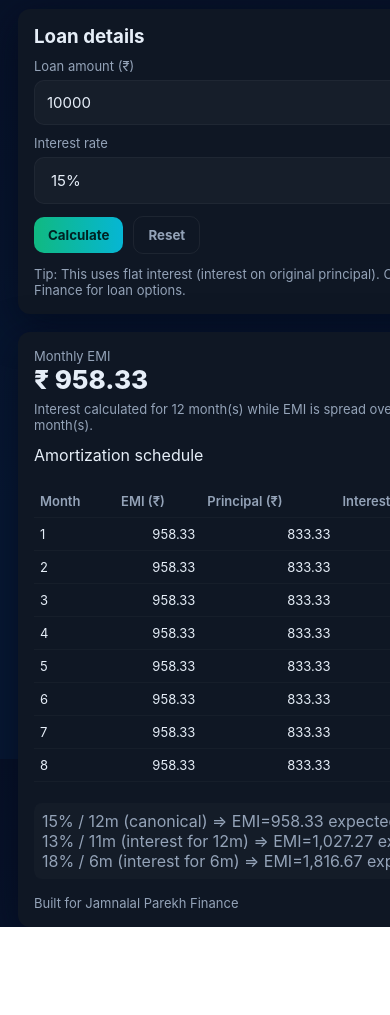
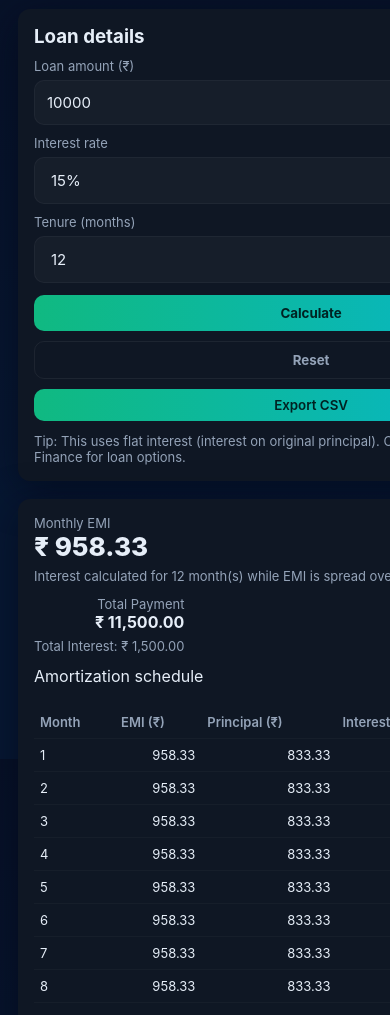
Before and after one commit to SARKCOM/Calcy, a plain HTML site: page index.html in a window 390 px wide. Shown: the part 85-1100 px from the top of the page. Before the commit the page ends 1012 px from the top, so only its background shows below. Drawn offline with Linux system fonts and the light colour scheme.

Commit message:
Add files via upload

```diff
--- a/index.html
+++ b/index.html
@@ -40,19 +40,36 @@ Author: Generated for Gaurav
     .company p{margin:2px 0 0;color:var(--muted);font-size:13px}
     .card{background:linear-gradient(180deg, rgba(255,255,255,0.02), rgba(255,255,255,0.01));border-radius:14px;padding:18px;box-shadow:0 10px 40px rgba(2,6,23,0.6)}
 
+    /* layout */
     .grid{display:grid;grid-template-columns:1fr 360px;gap:18px}
     @media (max-width:820px){.grid{grid-template-columns:1fr}}
 
     .form{background:var(--card);padding:16px;border-radius:12px}
     label{display:block;font-size:13px;color:var(--muted);margin-bottom:6px}
     input[type="number"], select{width:100%;padding:12px;border-radius:10px;border:1px solid rgba(255,255,255,0.04);background:var(--glass);color:inherit;font-size:15px}
-    .row{display:flex;gap:10px;align-items:end}
-    .row .col{flex:1}
-    .actions{display:flex;gap:10px;align-items:center;margin-top:12px}
+
+    /* .row contains inputs side-by-side on wide screens, stacked on small screens */
+    .row{display:flex;gap:10px;align-items:end;flex-wrap:wrap}
+    .row .col{flex:1;min-width:0}
+    .row .fixed{width:160px;flex:0 0 160px}
+    @media (max-width:520px){
+      .row{flex-direction:column;align-items:stretch}
+      .row .fixed{width:100%;flex:1}
+    }
+
+    /* actions: horizontal on wide, stacked on mobile */
+    .actions{display:flex;gap:10px;align-items:center;margin-top:12px;flex-wrap:wrap}
+    .actions .btn{white-space:nowrap}
+    @media (max-width:520px){
+      .actions{flex-direction:column;align-items:stretch}
+      .actions .btn{width:100%}
+    }
+
     .btn{padding:10px 14px;border-radius:10px;border:0;background:linear-gradient(90deg,var(--accent),var(--accent-2));cursor:pointer;color:#022;font-weight:700}
 
     .resultCard{background:var(--card);padding:16px;border-radius:12px}
     .resultTop{display:flex;align-items:center;justify-content:space-between;gap:12px}
+    @media (max-width:520px){.resultTop{flex-direction:column;align-items:flex-start}}
     .resultTop .values{display:flex;flex-direction:column}
     .emiBig{font-size:26px;font-weight:800}
     .note{color:var(--muted);font-size:13px}
@@ -95,7 +112,7 @@ Author: Generated for Gaurav
               <option value="18">18%</option>
             </select>
           </div>
-          <div style="width:160px">
+          <div class="fixed">
             <label for="tenureSelect">Tenure (months)</label>
             <select id="tenureSelect"></select>
           </div>
@@ -104,8 +121,7 @@ Author: Generated for Gaurav
         <div class="actions">
           <button id="calc" class="btn">Calculate</button>
           <button id="reset" class="btn" style="background:transparent;color:var(--muted);border:1px solid rgba(255,255,255,0.06);">Reset</button>
-          <div style="flex:1"></div>
-          <button id="downloadCsv" class="btn" style="padding:8px 12px;font-weight:600">Export CSV</button>
+          <button id="downloadCsv" class="btn" style="padding:8px 12px;font-weight:600;">Export CSV</button>
         </div>
 
         <div style="margin-top:12px" class="note">Tip: This uses flat interest (interest on original principal). Contact Jamnalal Parekh Finance for loan options.</div>
@@ -152,6 +168,7 @@ Author: Generated for Gaurav
       const $ = id => document.getElementById(id);
       const fmt = n => Number(n).toLocaleString('en-IN', {minimumFractionDigits:2, maximumFractionDigits:2});
 
+      // Flat interest calculation with mapping rules
       function calcFlatMapped(P, annualRate, emiMonths, interestMonths){
         const totalInterest = (P * annualRate * (interestMonths/12)) / 100;
         const totalPayment = P + totalInterest;
@@ -167,14 +184,15 @@ Author: Generated for Gaurav
         return {emi, totalPayment, totalInterest, schedule};
       }
 
+      // Populate tenure dropdown based on rate
       function populateTenures(rate){
         const sel = $('tenureSelect');
         if (!sel) return;
         sel.innerHTML = '';
         let options = [];
-        if (Number(rate) === 15){ options = [12,18,24,30]; }
-        else if (Number(rate) === 13){ options = [11,17,23,29]; }
-        else if (Number(rate) === 18){ options = [6]; }
+        if (Number(rate) === 15) options = [12,18,24,30];
+        else if (Number(rate) === 13) options = [11,17,23,29];
+        else if (Number(rate) === 18) options = [6];
         options.forEach(v => {
           const opt = document.createElement('option'); opt.value = String(v); opt.text = String(v);
           sel.appendChild(opt);
@@ -182,25 +200,34 @@ Author: Generated for Gaurav
         if (sel.options.length) sel.selectedIndex = 0;
       }
 
+      // Mapping for interest months
       function getInterestMonthsFor(rate, emiMonths){
         rate = Number(rate);
         if (rate === 15) return emiMonths;
         if (rate === 13) return emiMonths + 1;
-        if (rate === 18) return emiMonths; // for 18% we now use same months (6)
+        if (rate === 18) return emiMonths; // 18% => interest months = emi months (6)
         return emiMonths;
       }
 
+      // Render amortization schedule
       function buildScheduleTable(rows){
         const tbody = document.querySelector('#schedule tbody');
         if (!tbody) return;
         tbody.innerHTML = '';
         for(const r of rows){
           const tr = document.createElement('tr');
-          tr.innerHTML = `<td style=\"text-align:left\">${r.month}</td><td>${fmt(r.emi)}</td><td>${fmt(r.principal)}</td><td>${fmt(r.interest)}</td><td>${fmt(r.balance)}</td>`;
+          tr.innerHTML = `
+            <td style="text-align:left">${r.month}</td>
+            <td>${fmt(r.emi)}</td>
+            <td>${fmt(r.principal)}</td>
+            <td>${fmt(r.interest)}</td>
+            <td>${fmt(r.balance)}</td>
+          `;
           tbody.appendChild(tr);
         }
       }
 
+      // Build CSV safely using explicit '\n' newlines
       function downloadCsv(rows){
         try{
           if (!rows || !rows.length) return alert('No schedule to export');
@@ -215,6 +242,7 @@ Author: Generated for Gaurav
         }catch(err){ console.error('CSV export error', err); alert('Failed to export CSV: ' + err.message); }
       }
 
+      // Main calculation
       function doCalculate(){
         const P = parseFloat($('amount').value) || 0;
         const rate = parseFloat($('rateSelect').value) || 0;
@@ -229,11 +257,14 @@ Author: Generated for Gaurav
         const v = $('interestNote'); if (v) v.textContent = `Interest calculated for ${interestMonths} month(s) while EMI is spread over ${emiMonths} month(s).`;
       }
 
+      // Test harness (keeps existing tests; added extra cases)
       function runTests(){
         const cases = [
           {label:'15% / 12m (canonical)', P:10000, rate:15, emiMonths:12, expectEmi:958.33},
           {label:'13% / 11m (interest for 12m)', P:10000, rate:13, emiMonths:11, expectEmi:1027.27},
-          {label:'18% / 6m (interest for 6m)', P:10000, rate:18, emiMonths:6, expectEmi:1966.67}
+          {label:'18% / 6m (interest for 6m)', P:10000, rate:18, emiMonths:6, expectEmi:1816.67},
+          {label:'50k @13% / 17m', P:50000, rate:13, emiMonths:17, expectEmi:3514.71},
+          {label:'250k @15% / 24m', P:250000, rate:15, emiMonths:24, expectEmi:13541.67}
         ];
         const out = [];
         for(const c of cases){
@@ -246,6 +277,7 @@ Author: Generated for Gaurav
         const pre = $('testResults'); if (pre) pre.textContent = out.join('\n');
       }
 
+      // Wire up events and init
       document.addEventListener('DOMContentLoaded', ()=>{
         populateTenures(15);
         const t = $('tenureSelect'); if (t) t.value = t.options.length ? t.options[0].value : 0;
```
